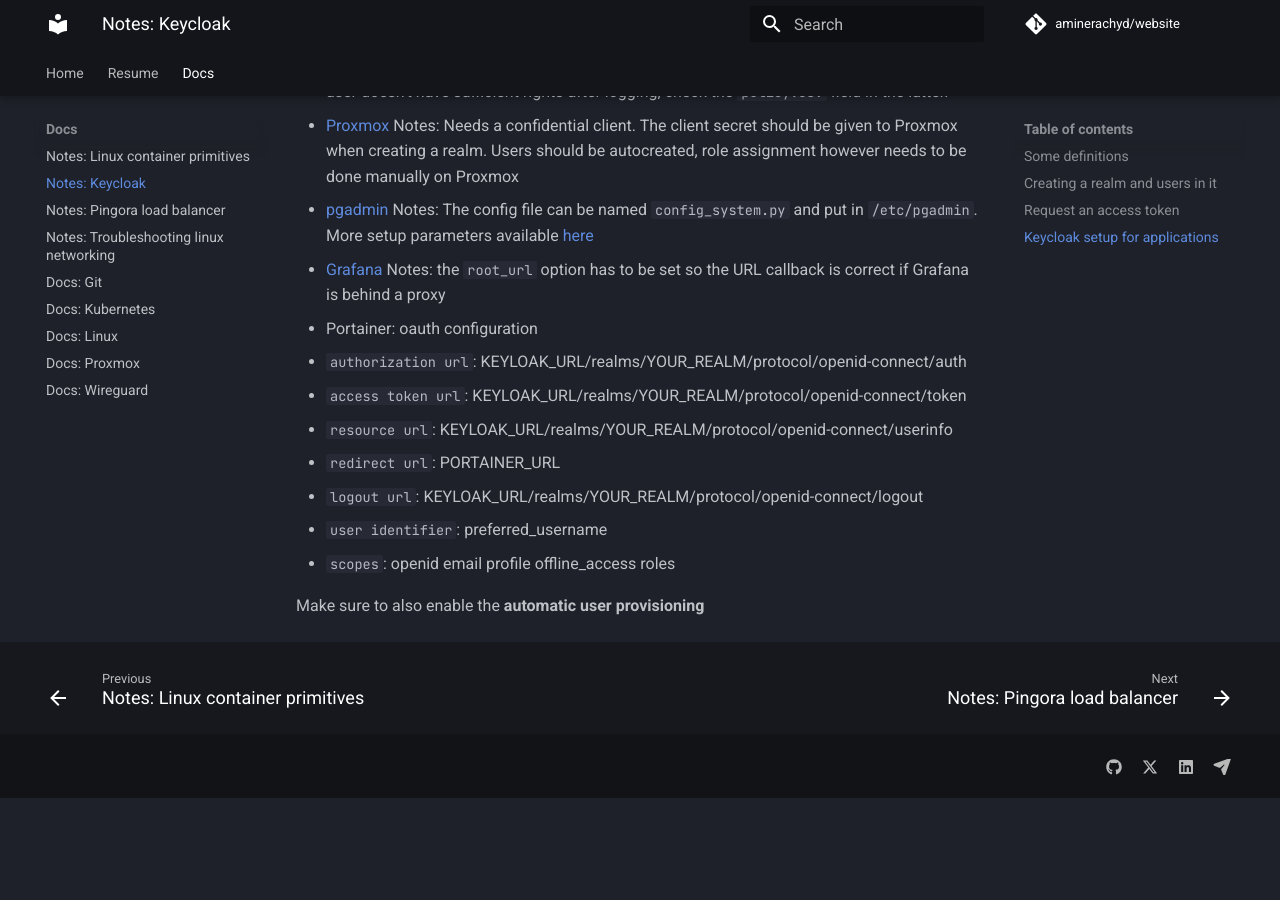
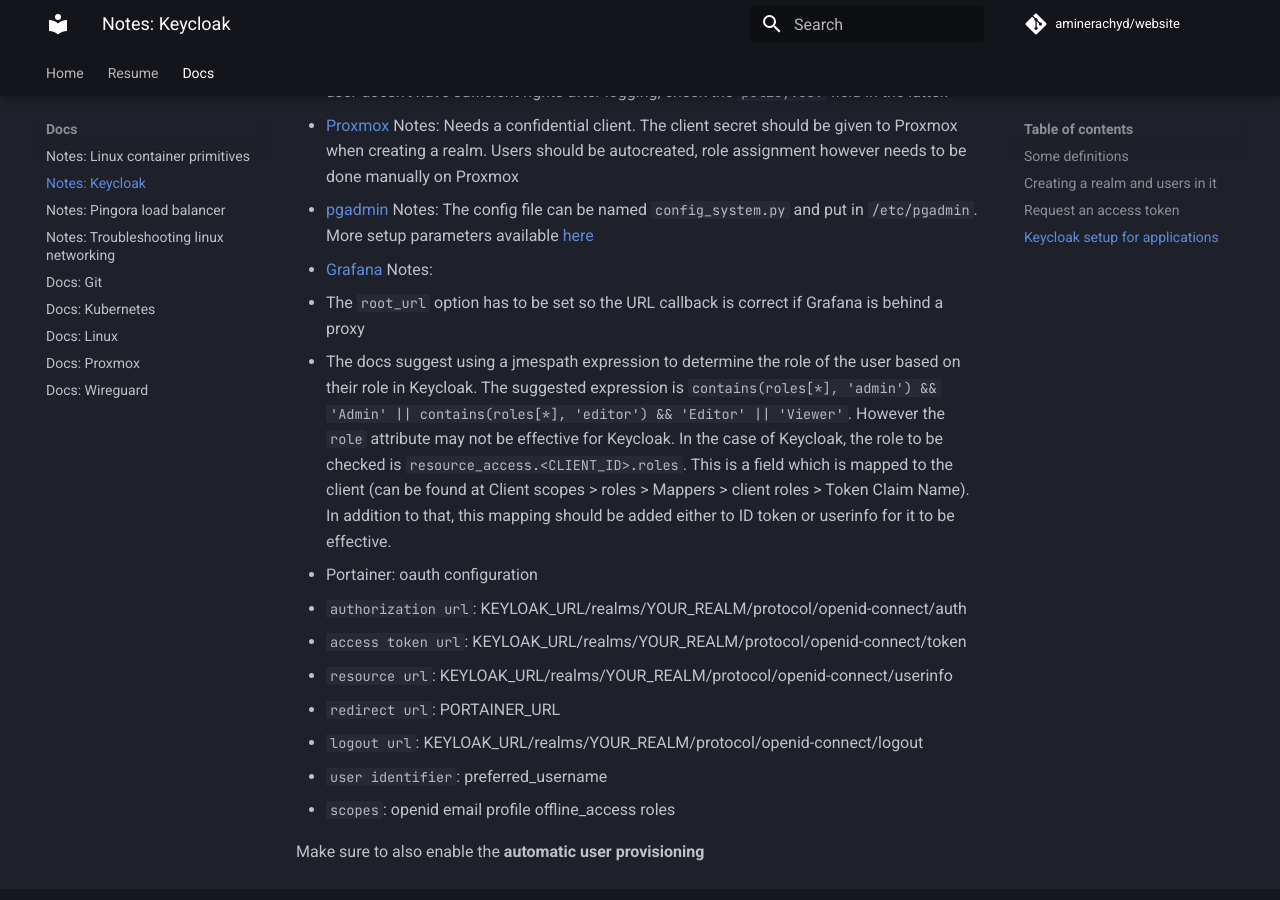
Before and after one commit to aminerachyd/website, an MkDocs documentation site: the page built from docs/Docs/NOTES_keycloak.md, in a window 1280 px wide and 900 px high, scrolled down 1818 px. Built offline with MkDocs 1.6.1 and Material for MkDocs 9.7.7, drawn with Linux system fonts in a browser that asks for light colours; comment, search, counter and statistics services are not loaded; before the commit the page ends 2616 px from its top, so only the background shows below that.

Commit message:
update keycloak doc for grafana

```diff
--- a/docs/Docs/NOTES_keycloak.md
+++ b/docs/Docs/NOTES_keycloak.md
@@ -73,7 +73,10 @@
 - [pgadmin](https://www.olavgg.com/show/how-to-configure-pgadmin-4-with-oauth2-and-keycloak)
   Notes: The config file can be named `config_system.py` and put in `/etc/pgadmin`. More setup parameters available [here](https://www.pgadmin.org/docs/pgadmin4/development/oauth2.html)
 - [Grafana](https://grafana.com/docs/grafana/latest/setup-grafana/configure-security/configure-authentication/keycloak/)
-  Notes: the `root_url` option has to be set so the URL callback is correct if Grafana is behind a proxy
+  Notes:
+   - The `root_url` option has to be set so the URL callback is correct if Grafana is behind a proxy
+   - The docs suggest using a jmespath expression to determine the role of the user based on their role in Keycloak. The suggested expression is `contains(roles[*], 'admin') && 'Admin' || contains(roles[*], 'editor') && 'Editor' || 'Viewer'`. However the `role` attribute may not be effective for Keycloak. In the case of Keycloak, the role to be checked is `resource_access.<CLIENT_ID>.roles`. This is a field which is mapped to the client (can be found at Client scopes > roles > Mappers > client roles > Token Claim Name). In addition to that, this mapping should be added either to ID token or userinfo for it to be effective.
+
 - Portainer: oauth configuration
   - `authorization url`: KEYLOAK_URL/realms/YOUR_REALM/protocol/openid-connect/auth
   - `access token url`: KEYLOAK_URL/realms/YOUR_REALM/protocol/openid-connect/token
```
